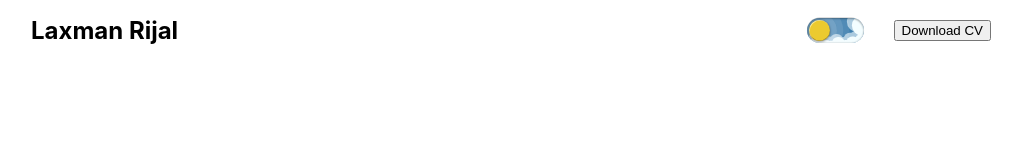
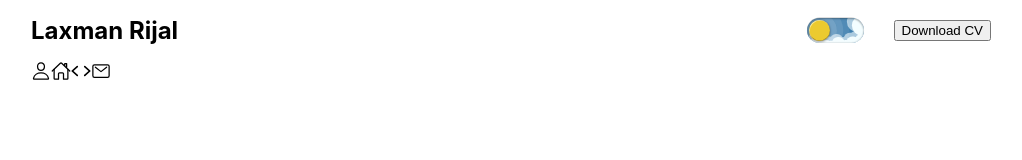
Before and after one commit to laxman1892/portfolio_website-failed-, a React (Create React App) app: page / in a window 1280 px wide. Shown: the top 160 px of the page, without its empty margins (129-1151 px from the left). Built offline with nearby package versions, Linux system fonts and the light colour scheme.

Commit message:
added icons for menu bar

```diff
--- a/package.json
+++ b/package.json
@@ -8,6 +8,7 @@
     "@testing-library/user-event": "^13.5.0",
     "react": "^18.2.0",
     "react-dom": "^18.2.0",
+    "react-icons": "^5.0.1",
     "react-scripts": "5.0.1",
     "web-vitals": "^2.1.4"
   },
--- a/src/App.js
+++ b/src/App.js
@@ -1,5 +1,6 @@
 import "./App.css";
 import "./styles.css";
+import { IoPersonOutline, IoHomeOutline, IoCode, IoMailOutline } from "react-icons/io5";
 
 function App() {
   return (
@@ -40,6 +41,10 @@ function App() {
         </div>
       </div>
       {/* TODO menu bar tomorrow */}
+      <IoPersonOutline />
+      <IoHomeOutline />
+      <IoCode />
+      <IoMailOutline />
     </div>
   );
 }
```
Also changed, not shown: 1 other file (tests, documents, lock files or other folders).
